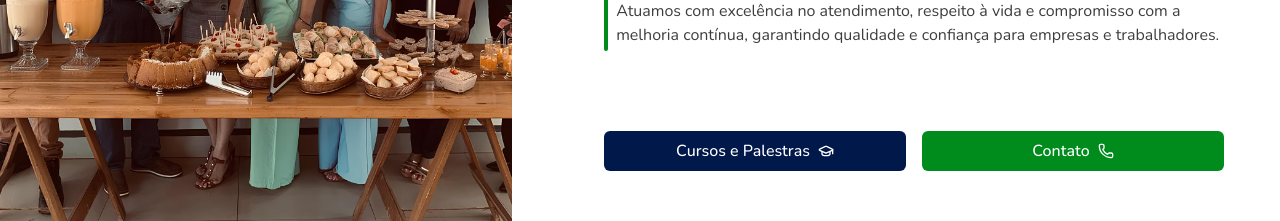
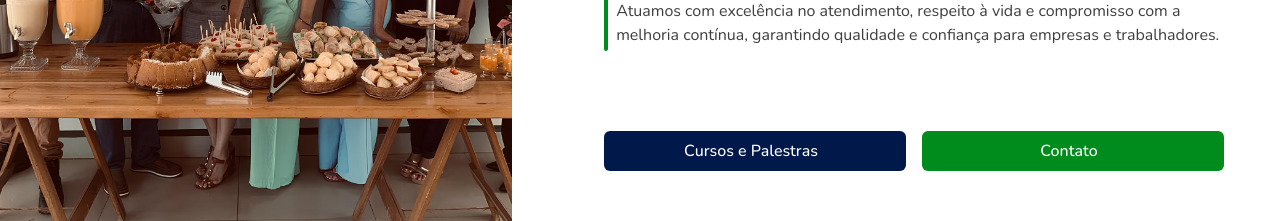
Before and after one commit to JhonatasMJ/ProSaude, a React (Vite) app: page / in a window 1280 px wide. Shown: the part 2240-2461 px from the top of the page. Built offline with nearby package versions, Linux system fonts and the light colour scheme.

Commit message:
Config Responsive Layout

```diff
--- a/index.html
+++ b/index.html
@@ -2,7 +2,7 @@
 <html lang="pt-BR">
   <head>
     <meta charset="UTF-8" />
-    <link rel="icon" type="image/svg+xml" href="/favicon.svg" />
+    <link rel="icon" type="image/svg+xml" href="/favicon.ico" />
     <meta name="viewport" content="width=device-width, initial-scale=1.0" />
     <title>Pró Saúde | Monte Alto </title>
     <meta
--- a/src/components/sections/About.tsx
+++ b/src/components/sections/About.tsx
@@ -2,13 +2,13 @@ import AboutImg from "@/assets/About.jpg";
 import Decorator from "@/assets/bottom-left.svg?react";
 import { motion } from "motion/react";
 import { Button } from "@/components/ui/button";
-import { GraduationCap, Phone } from "lucide-react";
+import { Link } from "react-scroll";
 
 export default function About() {
   return (
     <section
       id="about"
-      className="relative flex items-center pt-52 pb-36 w-full"
+      className="relative flex items-center pt-52 pb-36 w-full "
     >
       <motion.div
         className="absolute left-0 top-1/2 -translate-y-1/2 w-2/5 h-full hidden md:block"
@@ -65,20 +65,25 @@ export default function About() {
           >
             <span className="bg-marca1 w-2 h-14 mt-8  content-[''] block rounded-sm "></span>
             <p className="text-desc mt-8  ">
-              Atuamos com excelência no atendimento, respeito à vida e compromisso
-              com a melhoria contínua, garantindo qualidade e confiança para
-              empresas e trabalhadores.
+              Atuamos com excelência no atendimento, respeito à vida e
+              compromisso com a melhoria contínua, garantindo qualidade e
+              confiança para empresas e trabalhadores.
             </p>
           </motion.div>
           <motion.div
-            className="flex gap-4 mt-20"
+            className="flex flex-col md:flex-row  gap-4 mt-20"
             initial={{ opacity: 0, y: 20 }}
             whileInView={{ opacity: 1, y: 0 }}
             viewport={{ amount: 0.3 }}
             transition={{ duration: 0.6, delay: 1 }}
           >
+            <Link
+              to="trainings"
+              smooth={true}
+              duration={500}
+              className="flex-1"
+            >
               <motion.div
-              className="flex-1"
                 whileHover={{ scale: 1.01 }}
                 whileTap={{ scale: 0.95 }}
               >
@@ -89,9 +94,7 @@ export default function About() {
                       initial={{ rotate: 0 }}
                       whileHover={{ rotate: 15 }}
                       transition={{ duration: 0.3 }}
-                  >
-                    <GraduationCap className="w-5 h-5" />
-                  </motion.div>
+                    ></motion.div>
                   </span>
                   <motion.div
                     className="absolute inset-0 bg-marca2/80"
@@ -101,8 +104,10 @@ export default function About() {
                   />
                 </Button>
               </motion.div>
+            </Link>
+
+            <Link to="contact" smooth={true} duration={500} className="flex-1">
               <motion.div
-              className="flex-1"
                 whileHover={{ scale: 1.05 }}
                 whileTap={{ scale: 0.95 }}
               >
@@ -111,10 +116,12 @@ export default function About() {
                     Contato
                     <motion.div
                       animate={{ rotate: [0, 10, -10, 0] }}
-                    transition={{ duration: 1.5, repeat: Infinity, repeatDelay: 2 }}
-                  >
-                    <Phone className="w-5 h-5" />
-                  </motion.div>
+                      transition={{
+                        duration: 1.5,
+                        repeat: Infinity,
+                        repeatDelay: 2,
+                      }}
+                    ></motion.div>
                   </span>
                   <motion.div
                     className="absolute inset-0 bg-marca1/80"
@@ -124,6 +131,7 @@ export default function About() {
                   />
                 </Button>
               </motion.div>
+            </Link>
           </motion.div>
         </div>
       </div>
--- a/src/components/sections/Contact.tsx
+++ b/src/components/sections/Contact.tsx
@@ -9,7 +9,7 @@ export default function Contact() {
       icon: Mail,
       label: "Email",
       value: "prosaudemontealto@gmail.com",
-      href: "mailto:contato@empresa.com",
+      href: "mailto:prosaudemontealto@gmail.com",
     },
     {
       icon: Phone,
--- a/src/components/sections/Footer.tsx
+++ b/src/components/sections/Footer.tsx
@@ -47,8 +47,8 @@ export default function Footer() {
 
   return (
     <footer className="bg-marca2 text-white w-full">
-      <div className="max-w-[1200px] mx-auto sm:px-6">
-        <div className="grid grid-cols-1 md:grid-cols-2 lg:grid-cols-4  gap-8 lg:gap-12 py-12 border-b border-white/10">
+      <div className="max-w-[1200px] mx-auto px-4 sm:px-6 lg:px-8">
+        <div className="grid grid-cols-1 md:grid-cols-2 lg:grid-cols-4 gap-8 lg:gap-12 py-12 border-b border-white/10">
           <motion.div
             className="lg:col-span-1"
             initial={{ opacity: 0, y: 20 }}
@@ -78,7 +78,7 @@ export default function Footer() {
                     duration={500}
                     className="text-white/80 hover:text-white transition-colors cursor-pointer text-sm flex items-center gap-2 group"
                   >
-                    <span className="w-1.5 h-1.5 bg-marca1 rounded-full opacity-0 group-hover:opacity-100 transition-opacity" />
+                    <span className="w-1.5 h-1.5 bg-marca1 rounded-full opacity-0 group-hover:opacity-100 transition-opacity hidden md:block" />
                     {link.name}
                   </Link>
                 </li>
--- a/src/components/sections/Navbar.tsx
+++ b/src/components/sections/Navbar.tsx
@@ -31,7 +31,7 @@ export default function Navbar() {
 
 
       <div className="shadow-sm bg-white">
-        <nav className="py-4 max-w-[1200px] mx-auto flex items-center justify-between sm:px-6">
+        <nav className="py-4 max-w-[1200px] mx-auto flex items-center justify-between px-4 sm:px-6 ">
 
           <Link to="home" smooth offset={-120} duration={500} onSetActive={() => setActiveLink("home")}>
             <Logo className="cursor-pointer w-36 sm:w-48 text-marca1" />
--- a/src/components/sections/Questions.tsx
+++ b/src/components/sections/Questions.tsx
@@ -10,7 +10,7 @@ import { motion } from "framer-motion";
 export default function Questions() {
   return (
     <section className="bg-marca2 w-full">
-      <div className="flex flex-col items-center justify-center py-20 max-w-[1200px] mx-auto relative overflow-hidden">
+      <div className="flex flex-col items-center justify-center py-20 max-w-[1200px] mx-auto relative overflow-hidden px-4 sm:px-6 lg:px-8">
 
         <motion.div
           initial={{ opacity: 0, x: 50, rotate: 45 }}
@@ -44,7 +44,7 @@ export default function Questions() {
           initial={{ opacity: 0, y: 40 }}
           whileInView={{ opacity: 1, y: 0 }}
           transition={{ duration: 0.8 }}
-          className="text-2xl md:text-4xl font-bold mb-12 text-white md:max-w-1/3 text-center"
+          className="text-xl  md:text-4xl font-bold mb-12 text-white md:max-w-1/3 text-center"
         >
           Perguntas frequentes{" "}
           <span className="text-marca1">sobre nossa clínica.</span>
@@ -63,7 +63,7 @@ export default function Questions() {
                   transition={{ duration: 0.6, delay: i * 0.15 }}
                 >
                   <AccordionItem value={`item-${i + 1}`}>
-                    <AccordionTrigger className="text-white text-xl">
+                    <AccordionTrigger className="text-white text-md md:text-xl">
                       {title}
                     </AccordionTrigger>
                     <AccordionContent className="flex flex-col gap-4 text-balance text-white/80">
@@ -93,7 +93,7 @@ export default function Questions() {
                   transition={{ duration: 0.6, delay: i * 0.15 }}
                 >
                   <AccordionItem value={`item-${i + 4}`}>
-                    <AccordionTrigger className="text-white text-xl">
+                    <AccordionTrigger className="text-white text-md md:text-xl">
                       {title}
                     </AccordionTrigger>
                     <AccordionContent className="flex flex-col gap-4 text-balance text-white/80">
```
Also changed, not shown: src/components/sections/Hero.tsx (+9 -10 lines), public/favicon.svg (deleted), 1 other file (tests, documents, lock files or other folders). Lines whose indentation alone changed are shown as unchanged.
